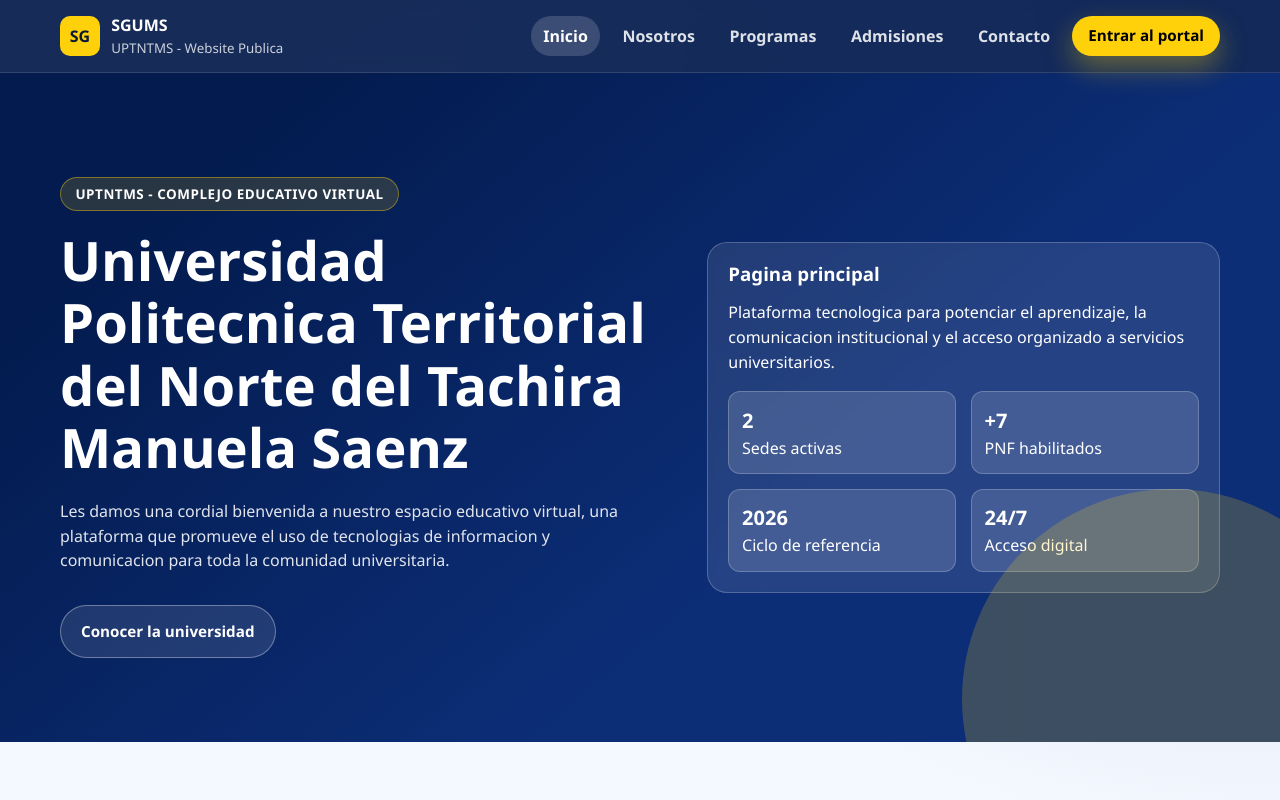
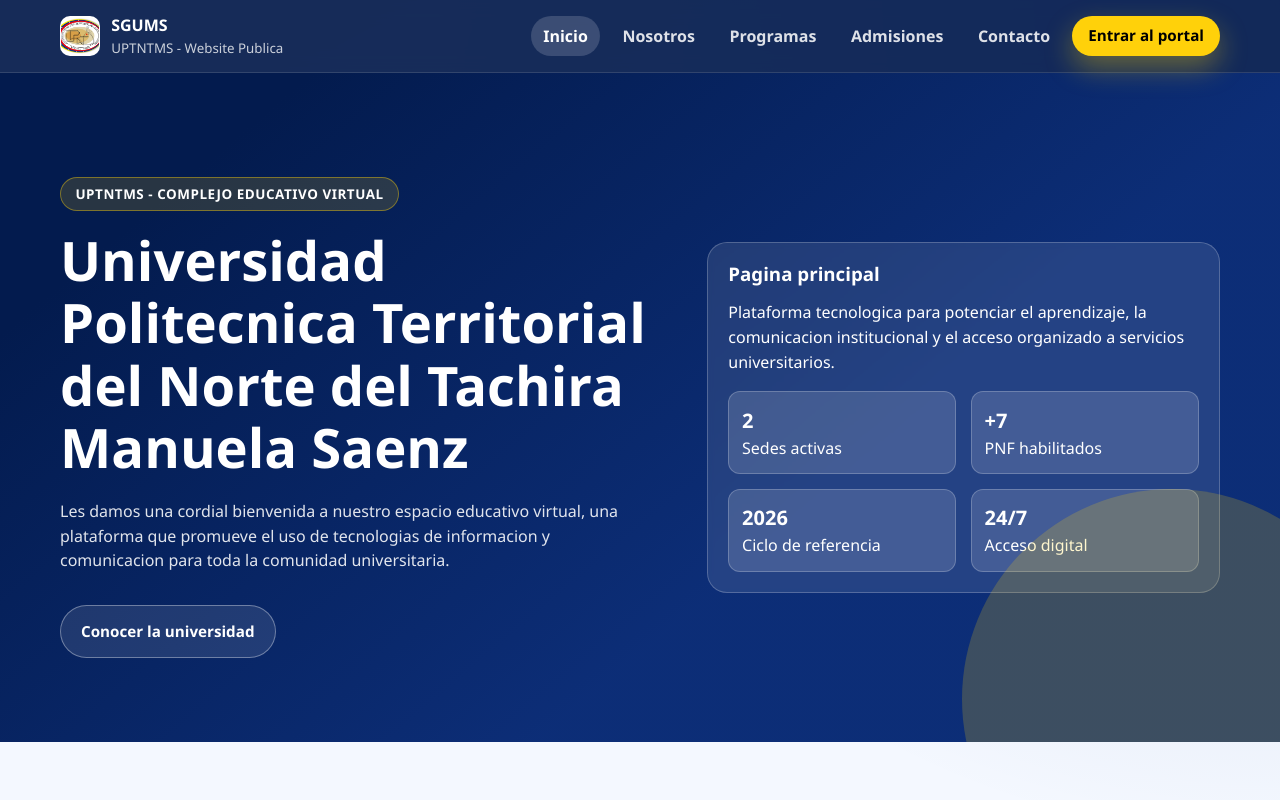
Before and after one commit to FraCtroniC/frontend_webside, a React (Vite) app: page / in a window 1280 px wide. Shown: the top 800 px of the page. Built offline with nearby package versions, Linux system fonts and the light colour scheme; no server answers.

Commit message:
Actualización del favicon y mejora del diseño del encabezado: se reemplazó el icono por un logo de la universidad y se ajustaron estilos para una mejor presentación.

```diff
--- a/index.html
+++ b/index.html
@@ -2,7 +2,7 @@
 <html lang="en">
   <head>
     <meta charset="UTF-8" />
-    <link rel="icon" type="image/svg+xml" href="/favicon.svg" />
+    <link rel="icon" type="image/png" href="/src/assets/logo.png" />
     <meta name="viewport" content="width=device-width, initial-scale=1.0" />
     <title>public-website</title>
   </head>
--- a/src/components/sections/PublicNavbar.jsx
+++ b/src/components/sections/PublicNavbar.jsx
@@ -1,5 +1,6 @@
 import { useCurrentPath } from '../../hooks/useCurrentPath'
 import AppLink from '../ui/AppLink'
+import universityLogo from '../../assets/logo.png'
 
 const menu = [
   { href: '/', label: 'Inicio' },
@@ -16,7 +17,7 @@ export default function PublicNavbar() {
     <header className="site-header">
       <div className="container">
         <AppLink href="/" className="brand" aria-label="Ir al inicio">
-          <span className="brand-mark">SG</span>
+          <img className="brand-mark" src={universityLogo} alt="Logo de la universidad" />
           <span>
             <strong>SGUMS</strong>
             <small>UPTNTMS - Website Publica</small>
--- a/src/index.css
+++ b/src/index.css
@@ -803,11 +803,10 @@ h1 {
   width: 40px;
   height: 40px;
   border-radius: 10px;
-  display: grid;
-  place-items: center;
-  font-weight: 900;
-  background: var(--color-accent);
-  color: #0a1a37;
+  display: block;
+  object-fit: cover;
+  background: #fff;
+  border: 1px solid rgba(255, 255, 255, 0.18);
 }
 
 .brand small {
```
